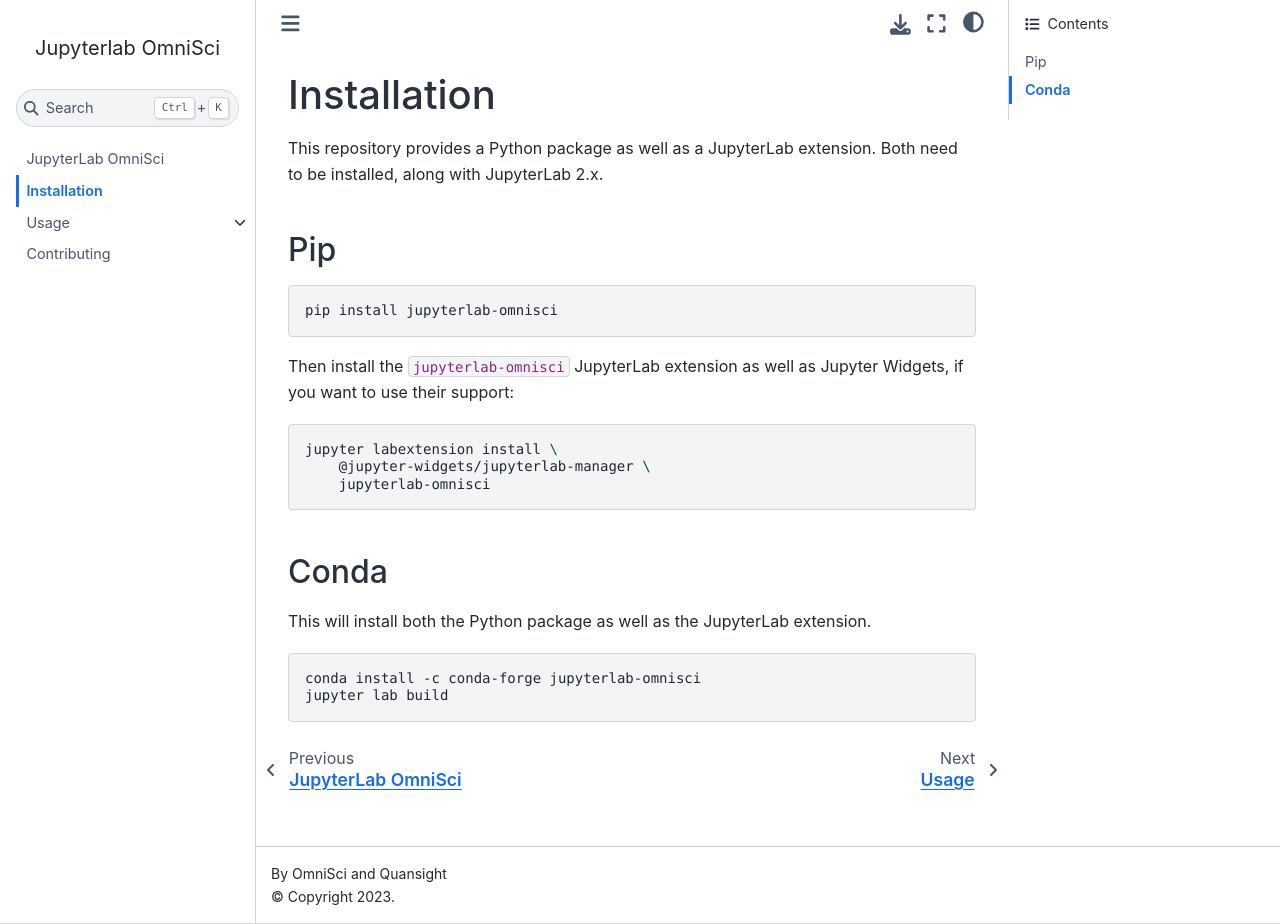
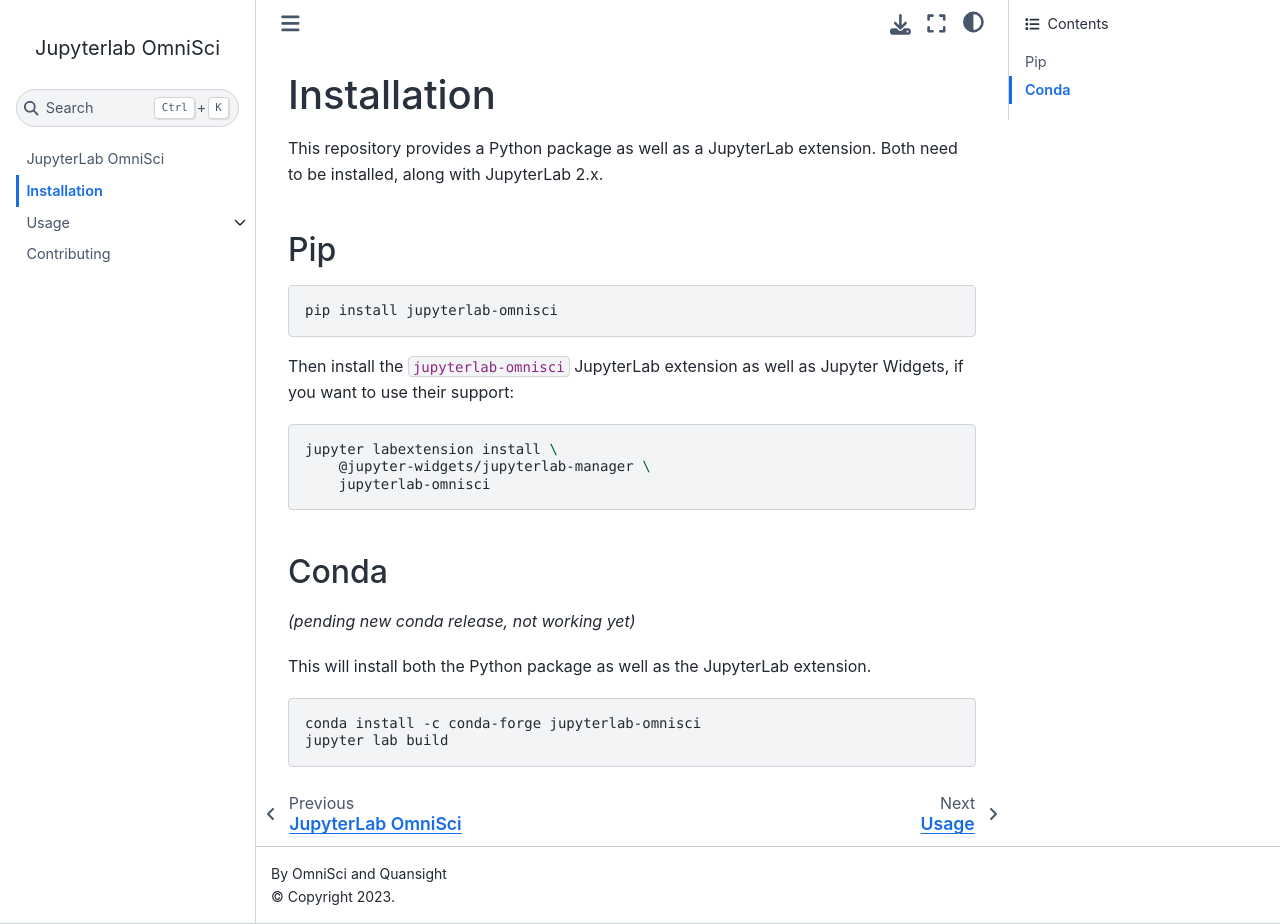
Before and after one commit to heavyai/jupyterlab-heavyai, a Jupyter Book: the page built from book/installation.md, in a window 1280 px wide and 924 px high. Built offline with Jupyter Book 1.0.4 settings and Sphinx 7.4.7 and the Sphinx Book theme 1.1.4, drawn with Linux system fonts in a browser that asks for light colours; pages that are not in the unit, such as notebooks, are missing from menus.

Commit message:
Document conda install not working

````diff
--- a/book/installation.md
+++ b/book/installation.md
@@ -18,6 +18,8 @@
 
 ## Conda
 
+*(pending new conda release, not working yet)*
+
 This will install both the Python package as well as the JupyterLab extension.
 
 ```bash
````
